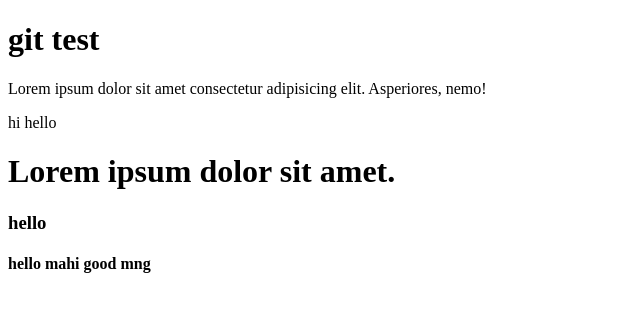
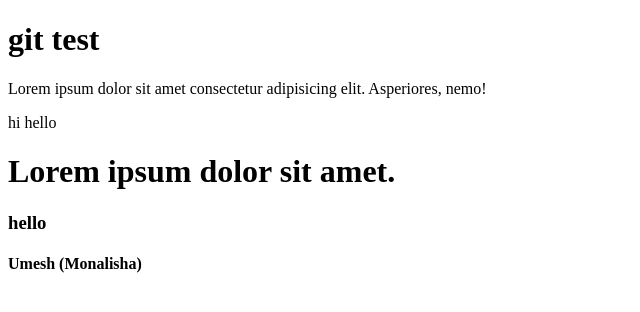
Before and after one commit to prem556/demo, a plain HTML site: page index.html in a window 1280 px wide. Shown: the full height of the page, 0-640 px from the left. Drawn offline with Linux system fonts and the light colour scheme.

Commit message:
monalisha

```diff
--- a/index.html
+++ b/index.html
@@ -11,6 +11,6 @@
     <p>hi hello</p>
     <h1>Lorem ipsum dolor sit amet.</h1>
     <h3>hello </h3>
-    <h4>hello mahi good mng</h4>
+    <h4>Umesh (Monalisha) </h4>
 </body>
 </html>
```
